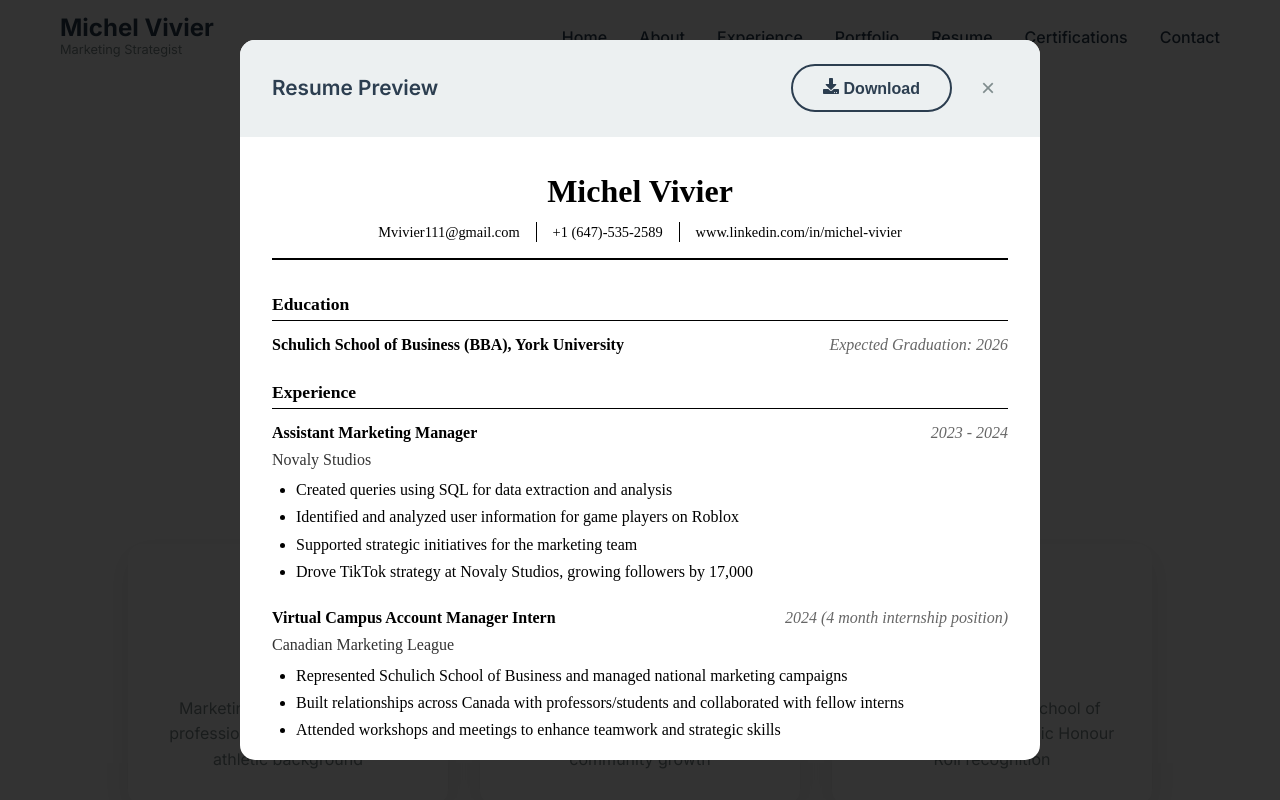
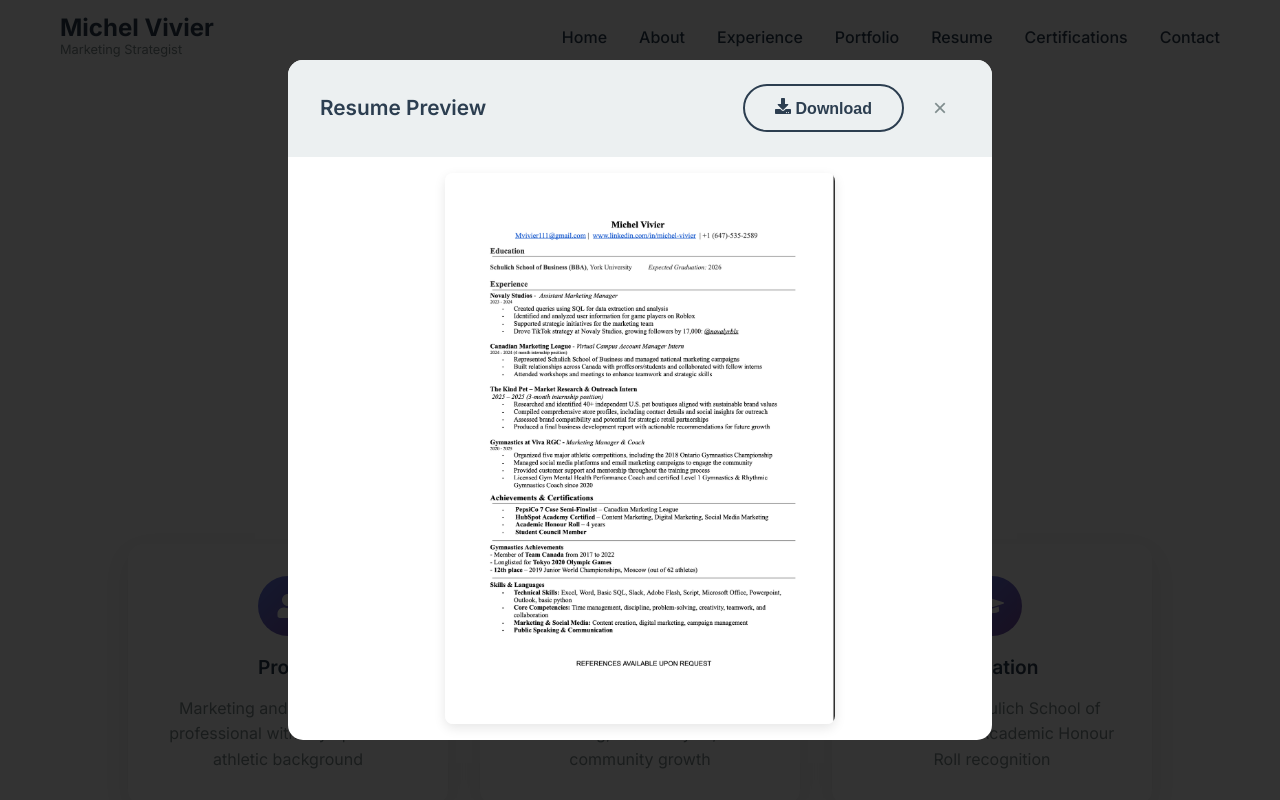
Before and after one commit to DanielGord0n/michels-portfolio, a React (Create React App) app: page / in a window 1280 px wide. Both pictures are taken after a click on the button "Preview Resume". Shown: the part 6219-7019 px from the top of the page. Built offline with nearby package versions, Linux system fonts and the light colour scheme; the HTML template or start-up script is replaced by a standard one.

Commit message:
Adding images

```diff
--- a/src/components/Certifications.css
+++ b/src/components/Certifications.css
@@ -109,9 +109,10 @@
 
 .achievement-card {
   display: flex;
-  align-items: center;
+  align-items: flex-start;
   gap: 1.5rem;
   padding: 2rem;
+  text-align: left;
 }
 
 .achievement-icon {
@@ -125,39 +126,51 @@
   font-size: 1.5rem;
   color: white;
   flex-shrink: 0;
+  margin-top: 0.2rem;
 }
 
 .achievement-content {
   flex: 1;
+  min-width: 0;
 }
 
 .achievement-title {
-  font-size: 1.1rem;
+  font-size: 1.2rem;
   font-weight: 600;
   color: var(--text-dark);
-  margin-bottom: 0.3rem;
+  margin-bottom: 0.5rem;
+  line-height: 1.3;
 }
 
 .achievement-period {
   color: var(--secondary-color);
   font-size: 0.9rem;
   font-weight: 500;
-  margin-bottom: 0.5rem;
+  margin-bottom: 0.8rem;
   display: block;
 }
 
 .achievement-description {
   color: var(--text-light);
-  font-size: 0.9rem;
+  font-size: 0.95rem;
   line-height: 1.6;
+  margin-bottom: 0;
 }
 
 .skills-section {
   margin-top: 2rem;
 }
 
+.achievements-grid {
+  max-width: 800px;
+  margin: 0 auto;
+}
+
 .skills-categories {
   gap: 1.5rem;
+  grid-template-columns: repeat(auto-fit, minmax(300px, 1fr));
+  max-width: 800px;
+  margin: 0 auto;
 }
 
 .skills-category {
@@ -298,7 +311,8 @@
   font-size: 1rem;
   color: var(--secondary-color);
   font-weight: 500;
-  margin-bottom: 0.5rem;
+  margin-bottom: 0.8rem;
+  display: block;
 }
 
 .achievement-year {
@@ -310,7 +324,6 @@
   font-weight: 600;
   display: inline-block;
   margin-bottom: 1rem;
-  width: auto;
 }
 
 .achievement-duration {
@@ -327,6 +340,7 @@
 
   .achievements-grid {
     grid-template-columns: 1fr;
+    max-width: 400px;
   }
 
   .achievement-card {
@@ -337,6 +351,7 @@
 
   .skills-categories {
     grid-template-columns: 1fr;
+    max-width: 400px;
   }
 
   .cert-title {
--- a/src/components/Hero.css
+++ b/src/components/Hero.css
@@ -144,17 +144,23 @@
 }
 
 .profile-circle {
-  width: 300px;
-  height: 300px;
+  width: 400px;
+  height: 400px;
   border-radius: 50%;
   background: linear-gradient(45deg, rgba(255, 255, 255, 0.1), rgba(255, 255, 255, 0.3));
   display: flex;
   align-items: center;
   justify-content: center;
-  font-size: 4rem;
-  font-weight: 700;
   border: 3px solid rgba(255, 255, 255, 0.2);
   backdrop-filter: blur(10px);
+  overflow: hidden;
+}
+
+.profile-image {
+  width: 100%;
+  height: 100%;
+  object-fit: cover;
+  border-radius: 50%;
 }
 
 .scroll-indicator {
@@ -226,8 +232,14 @@
   }
 
   .profile-circle {
-    width: 200px;
-    height: 200px;
-    font-size: 3rem;
+    width: 250px;
+    height: 250px;
+  }
+
+  .profile-image {
+    width: 100%;
+    height: 100%;
+    object-fit: cover;
+    border-radius: 50%;
   }
 }
--- a/src/components/Hero.js
+++ b/src/components/Hero.js
@@ -59,7 +59,7 @@ const Hero = () => {
           <div className="hero-image slide-in-right">
             <div className="image-placeholder">
               <div className="profile-circle">
-                <span>MV</span>
+                <img src="/images/MichelPFP.png" alt="Michel Vivier" className="profile-image" />
               </div>
             </div>
           </div>
--- a/src/components/Resume.css
+++ b/src/components/Resume.css
@@ -123,9 +123,8 @@
 .resume-modal {
   background: white;
   border-radius: 15px;
-  max-width: 800px;
-  max-height: 90vh;
-  width: 100%;
+  width: 55vw;
+  height: 85vh;
   display: flex;
   flex-direction: column;
   overflow: hidden;
@@ -169,7 +168,29 @@
 .modal-content {
   flex: 1;
   overflow-y: auto;
-  padding: 2rem;
+  padding: 1rem;
+  display: flex;
+  align-items: center;
+  justify-content: center;
+}
+
+/* Resume Image Styles */
+.resume-image-container {
+  width: 100%;
+  height: 100%;
+  display: flex;
+  align-items: center;
+  justify-content: center;
+}
+
+.resume-image {
+  max-width: 100%;
+  max-height: 100%;
+  width: auto;
+  height: auto;
+  object-fit: contain;
+  border-radius: 8px;
+  box-shadow: 0 4px 12px rgba(0, 0, 0, 0.1);
 }
 
 /* Resume Document Styles */
@@ -315,7 +336,11 @@
   }
 
   .modal-content {
-    padding: 1rem;
+    padding: 0.5rem;
+  }
+
+  .resume-image {
+    border-radius: 4px;
   }
 
   .contact-info {
--- a/src/components/Resume.js
+++ b/src/components/Resume.js
@@ -169,87 +169,8 @@ const Resume = () => {
               </div>
 
               <div className="modal-content">
-                <div className="resume-document">
-                  {/* Resume Header */}
-                  <div className="doc-header">
-                    <h1>{resumeData.personalInfo.name}</h1>
-                    <div className="contact-info">
-                      <span>{resumeData.personalInfo.email}</span>
-                      <span>{resumeData.personalInfo.phone}</span>
-                      <span>{resumeData.personalInfo.linkedin}</span>
-                    </div>
-                  </div>
-
-                  {/* Education */}
-                  <div className="doc-section">
-                    <h2>Education</h2>
-                    <div className="education-item">
-                      <strong>{resumeData.education.school}</strong>
-                      <span className="graduation">{resumeData.education.graduation}</span>
-                    </div>
-                  </div>
-
-                  {/* Experience */}
-                  <div className="doc-section">
-                    <h2>Experience</h2>
-                    {resumeData.experience.map((exp, index) => (
-                      <div key={index} className="experience-item">
-                        <div className="exp-header">
-                          <strong>{exp.title}</strong>
-                          <span className="period">{exp.period}</span>
-                        </div>
-                        <div className="company">{exp.company}</div>
-                        <ul>
-                          {exp.highlights.map((highlight, idx) => (
-                            <li key={idx}>{highlight}</li>
-                          ))}
-                        </ul>
-                      </div>
-                    ))}
-                  </div>
-
-                  {/* Achievements */}
-                  <div className="doc-section">
-                    <h2>Achievements & Certifications</h2>
-                    <ul>
-                      {resumeData.achievements.map((achievement, index) => (
-                        <li key={index}>{achievement}</li>
-                      ))}
-                    </ul>
-                  </div>
-
-                  {/* Gymnastics Achievements */}
-                  <div className="doc-section">
-                    <h2>Gymnastics Achievements</h2>
-                    <ul>
-                      {resumeData.gymnasticsAchievements.map((achievement, index) => (
-                        <li key={index}>{achievement}</li>
-                      ))}
-                    </ul>
-                  </div>
-
-                  {/* Skills */}
-                  <div className="doc-section">
-                    <h2>Skills & Languages</h2>
-                    <div className="skills-section">
-                      <div>
-                        <strong>Technical Skills:</strong> {resumeData.skills.technical.join(', ')}
-                      </div>
-                      <div>
-                        <strong>Core Competencies:</strong> {resumeData.skills.core.join(', ')}
-                      </div>
-                      <div>
-                        <strong>Marketing & Social Media:</strong> {resumeData.skills.marketing.join(', ')}
-                      </div>
-                      <div>
-                        <strong>Public Speaking & Communication:</strong> {resumeData.skills.communication.join(', ')}
-                      </div>
-                    </div>
-                  </div>
-
-                  <div className="doc-footer">
-                    <p>REFERENCES AVAILABLE UPON REQUEST</p>
-                  </div>
+                <div className="resume-image-container">
+                  <img src="/images/MichelsResume.png" alt="Michel Vivier Resume" className="resume-image" />
                 </div>
               </div>
             </div>
```
Also changed, not shown: public/images/MichelPFP.png (added), public/images/MichelsResume.png (added).
